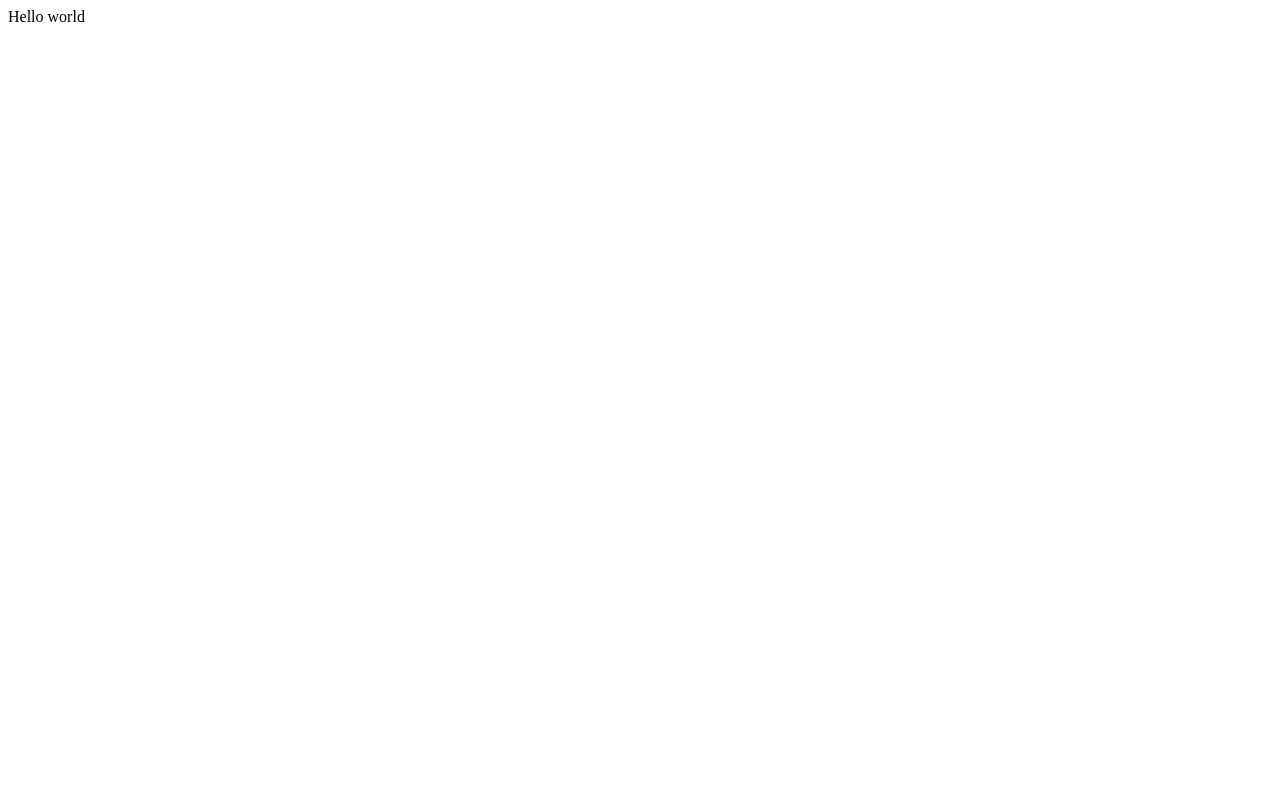
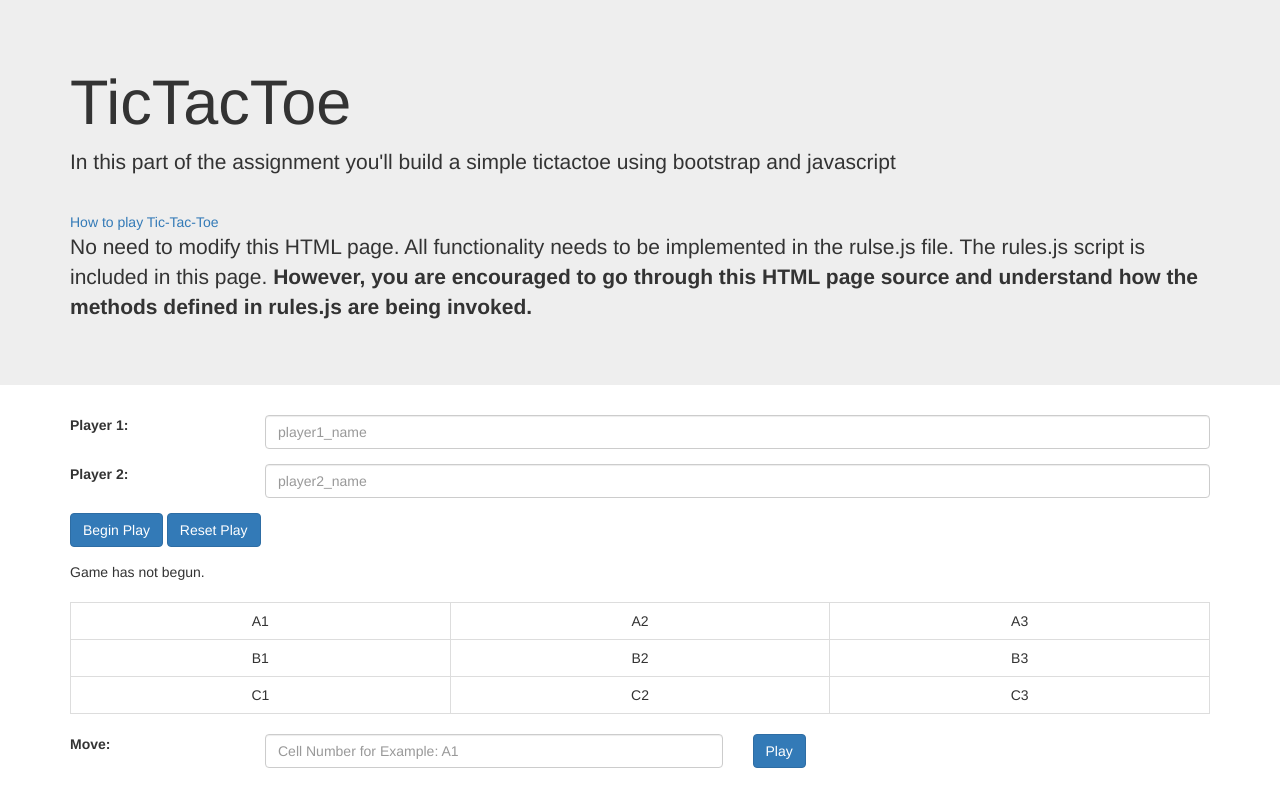
Before and after one commit to JazKarit/learn_languages, a Flask app: page / in a window 1280 px wide. Before the commit the page is almost empty. Run offline with Flask 2, Linux system fonts and the light colour scheme; some libraries are stand-ins or nearby versions.

Commit message:
tictactoe

```diff
--- a/app.py
+++ b/app.py
@@ -1,10 +1,10 @@
-from flask import Flask
+from flask import Flask,render_template
 
 app = Flask(__name__)
 
 @app.route('/')
 def index():
-    return 'Hello world'
+    return render_template('index.html')
 
 if __name__ == '__main__':
     app.run(debug=True, host='0.0.0.0')
--- a/templates/index.html
+++ b/templates/index.html
@@ -1,5 +1,92 @@
-<html>
+<!DOCTYPE html>
+<html lang="en">
+<head>
+<meta charset="utf-8">
+<meta http-equiv="X-UA-Compatible" content="IE=edge">
+<meta name="viewport" content="width=device-width, initial-scale=1">
+<title>Question 4</title>
+<link href="https://fonts.googleapis.com/css?family=Roboto|Varela+Round" rel="stylesheet">
+<link rel="stylesheet" href="https://maxcdn.bootstrapcdn.com/font-awesome/4.7.0/css/font-awesome.min.css">
+<link rel="stylesheet" href="https://maxcdn.bootstrapcdn.com/bootstrap/3.3.7/css/bootstrap.min.css">
+<script src="https://ajax.googleapis.com/ajax/libs/jquery/1.12.4/jquery.min.js"></script>
+<script src="https://maxcdn.bootstrapcdn.com/bootstrap/3.3.7/js/bootstrap.min.js"></script>
+<script src="./rules.js"></script>
+</head>
 <body>
-<h1>My website</h1>
+<div class="jumbotron jumbotron-fluid">
+  	<div class="container">
+  		<h1>TicTacToe</h1>
+  		<p>In this part of the assignment you'll build a simple tictactoe using bootstrap and javascript</p> <br/>
+  		<a href="https://www.google.com/search?q=tic+tac+toe" alt="how to play" target="_blank">How to play Tic-Tac-Toe</a><br/>
+		  <p>No need to modify this HTML page. All functionality needs to be implemented in the rulse.js file. The rules.js script is included in this page. <strong>However, you are encouraged to go through this HTML page source and understand how the methods defined in rules.js are being invoked.</strong></p>
+	</div>
+</div>
+
+<div class="container">
+	<form>
+	  <div class="form-group row">
+	    <label for="player1" class="col-sm-2 col-form-label">Player 1:</label>
+	    <div class="col-sm-10">
+	      <input type="text" class="form-control" id="player1_id" placeholder="player1_name">
+	    </div>
+	  </div>
+	  <div class="form-group row">
+	    <label for="player2" class="col-sm-2 col-form-label">Player 2:</label>
+	    <div class="col-sm-10">
+	      <input type="text" class="form-control" id="player2_id" placeholder="player2_name">
+	    </div>
+	  </div>
+	  <div class="form-group row">
+	    <div class="col-sm-5 ">
+	      <button type="button" class="btn btn-primary" onclick="begin_play()">Begin Play</button>
+	      <button type="button" class="btn btn-primary" onclick="reset_play()">Reset Play</button>
+	    </div>
+	  </div>
+	</form>
+</div>
+<div class ="container">
+
+	<div id ="turn_info">
+		Game has not begun.
+	</div>
+	<br/>
+</div>
+
+<div class="container">
+<table class="table table-bordered">
+  <tbody>
+    <tr>
+      <td class="text-center" id="A1">A1</td>
+      <td class="text-center" id="A2">A2</td>
+      <td class="text-center" id="A3">A3</td>
+    </tr>
+    <tr>
+      <td class="text-center" id="B1">B1</td>
+      <td class="text-center" id="B2">B2</td>
+      <td class="text-center" id="B3">B3</td>
+    </tr>
+    <tr>
+      <td class="text-center" id="C1">C1</td>
+      <td class="text-center" id="C2">C2</td>
+      <td class="text-center" id="C3">C3</td>
+    </tr>
+  </tbody>
+</table>
+</div>
+
+<div class="container">
+	<form>
+	<div class="form-group row">
+	    <label for="player1" class="col-sm-2 col-form-label">Move:</label>
+	    <div class="col-sm-5">
+	      <input type="text" class="form-control" id="move_text_id" placeholder="Cell Number for Example: A1" onkeydown="moveEnter(event)">
+	  </div>
+	  <div class="col-sm-5">
+	      <button type="button" class="btn btn-primary" onclick="play()">Play</button>
+	   </div>
+	  </div>
+	</form>
+
+</div>
 </body>
 </html>
```
